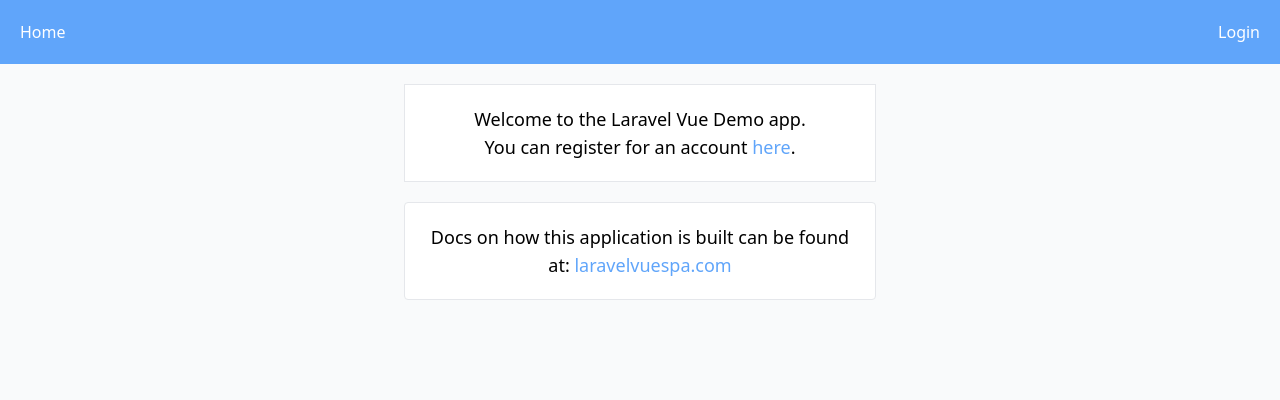
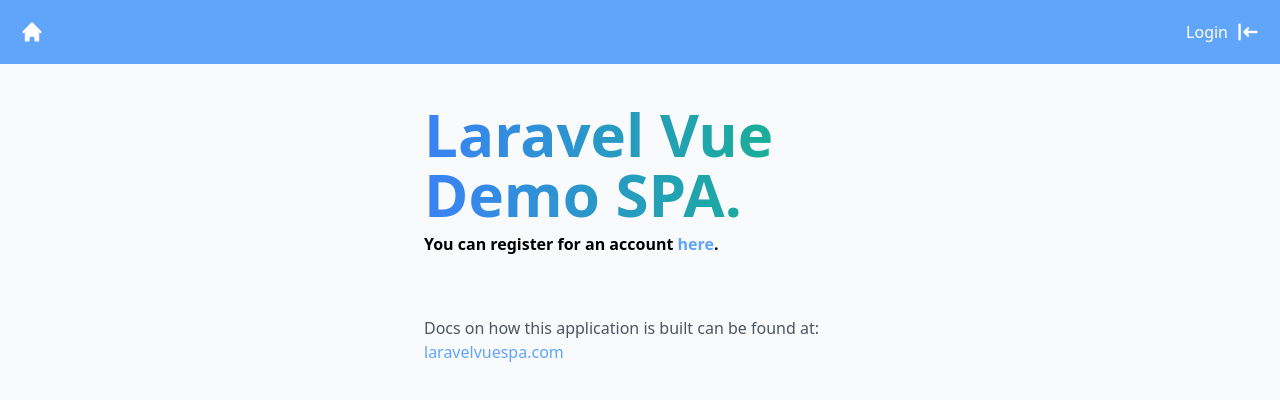
Before and after one commit to garethredfern/laravel-vue, a Vue app: page / in a window 1280 px wide. Shown: the top 400 px of the page. Built offline with nearby package versions, Linux system fonts and the light colour scheme; no server answers.

Commit message:
add home page styles and header icons

```diff
--- a/src/components/Header.vue
+++ b/src/components/Header.vue
@@ -8,12 +8,21 @@
         </router-link>
         <router-link to="/users" v-if="isAdmin">Users</router-link>
       </div>
-      <router-link to="/" v-else>Home</router-link>
+      <router-link to="/" v-else>
+        <HomeIcon class="w-6 h-6 text-white" />
+      </router-link>
       <div class="inline-flex items-center space-x-5" v-if="authUser">
         <router-link to="/user">{{ authUser.name }}</router-link>
         <Logout />
       </div>
-      <router-link to="/login" v-else>Login</router-link>
+      <router-link
+        v-else
+        to="/login"
+        class="inline-flex items-center space-x-2"
+      >
+        <span>Login</span>
+        <LoginIcon class="w-6 h-6 text-white" />
+      </router-link>
     </nav>
   </header>
 </template>
@@ -22,12 +31,14 @@
 import { mapGetters } from "vuex";
 import Logout from "@/components/Logout";
 import HomeIcon from "@/components/icons/HomeIcon";
+import LoginIcon from "@/components/icons/LoginIcon";
 
 export default {
   name: "Header",
   components: {
     Logout,
     HomeIcon,
+    LoginIcon,
   },
   computed: {
     ...mapGetters("auth", ["authUser", "isAdmin"]),
--- /dev/null
+++ b/src/components/icons/LoginIcon.vue
@@ -0,0 +1,20 @@
+<template>
+  <svg
+    xmlns="http://www.w3.org/2000/svg"
+    viewBox="0 0 20 20"
+    fill="currentColor"
+    aria-hidden="true"
+  >
+    <path
+      fill-rule="evenodd"
+      d="M3 3a1 1 0 011 1v12a1 1 0 11-2 0V4a1 1 0 011-1zm7.707 3.293a1 1 0 010 1.414L9.414 9H17a1 1 0 110 2H9.414l1.293 1.293a1 1 0 01-1.414 1.414l-3-3a1 1 0 010-1.414l3-3a1 1 0 011.414 0z"
+      clip-rule="evenodd"
+    />
+  </svg>
+</template>
+
+<script>
+export default {
+  name: "LogoutIcon",
+};
+</script>
--- a/src/views/Home.vue
+++ b/src/views/Home.vue
@@ -1,13 +1,17 @@
 <template>
   <div class="max-w-lg p-5 m-auto">
-    <article class="p-5 text-lg text-center bg-white border rouned">
-      <p>Welcome to the Laravel Vue Demo app.</p>
-      <p>
+    <article class="p-5">
+      <h1
+        class="mb-2 text-6xl font-bold text-transparent bg-gradient-to-r bg-clip-text from-blue-500 to-green-500"
+      >
+        Laravel Vue Demo SPA.
+      </h1>
+      <p class="font-bold">
         You can register for an account
         <router-link to="/register" class="base-link">here</router-link>.
       </p>
     </article>
-    <article class="p-5 mt-5 text-lg text-center bg-white border rounded">
+    <article class="p-5 mt-5 text-gray-600">
       <p>
         Docs on how this application is built can be found at:
         <a href="https://laravelvuespa.com/" class="base-link"
```
